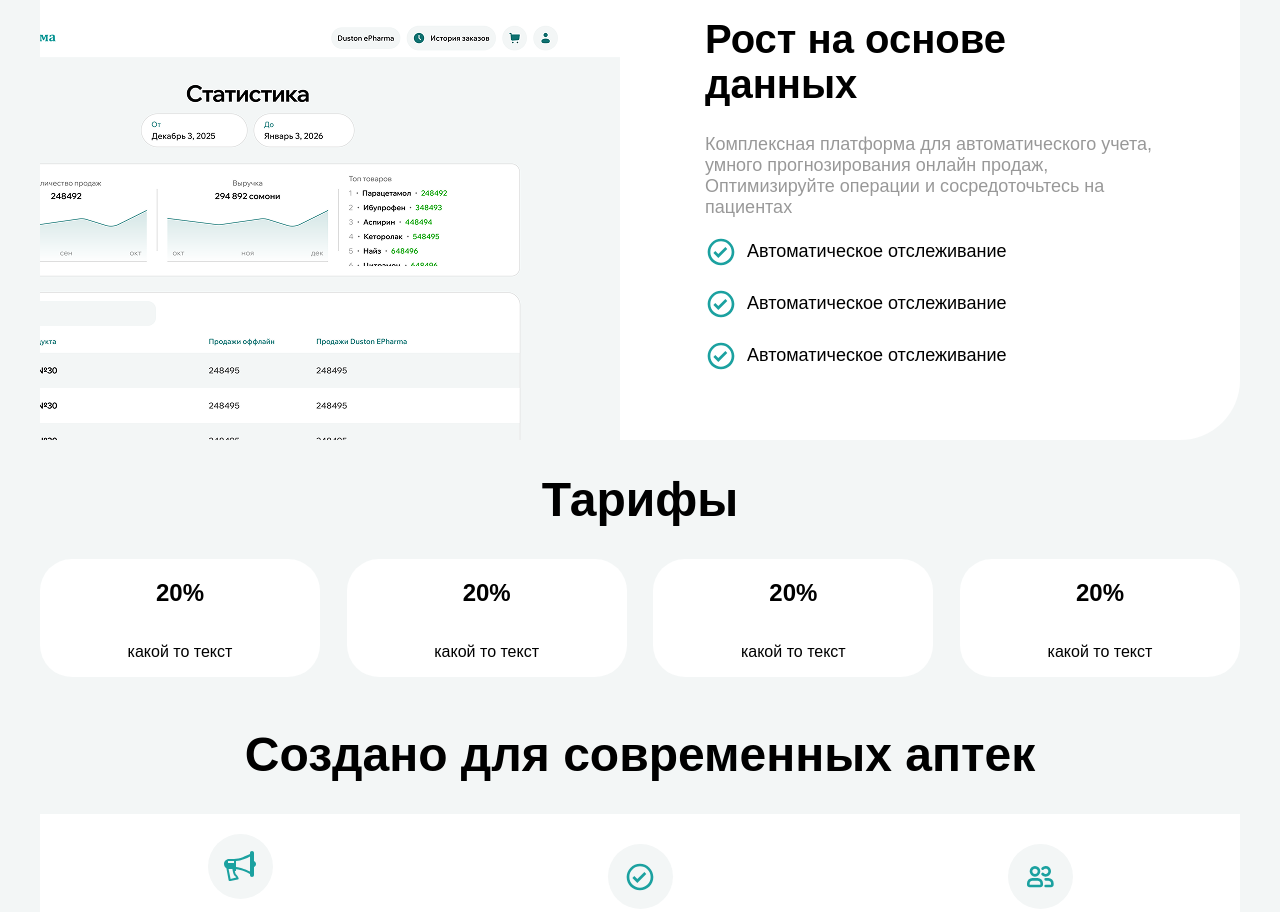
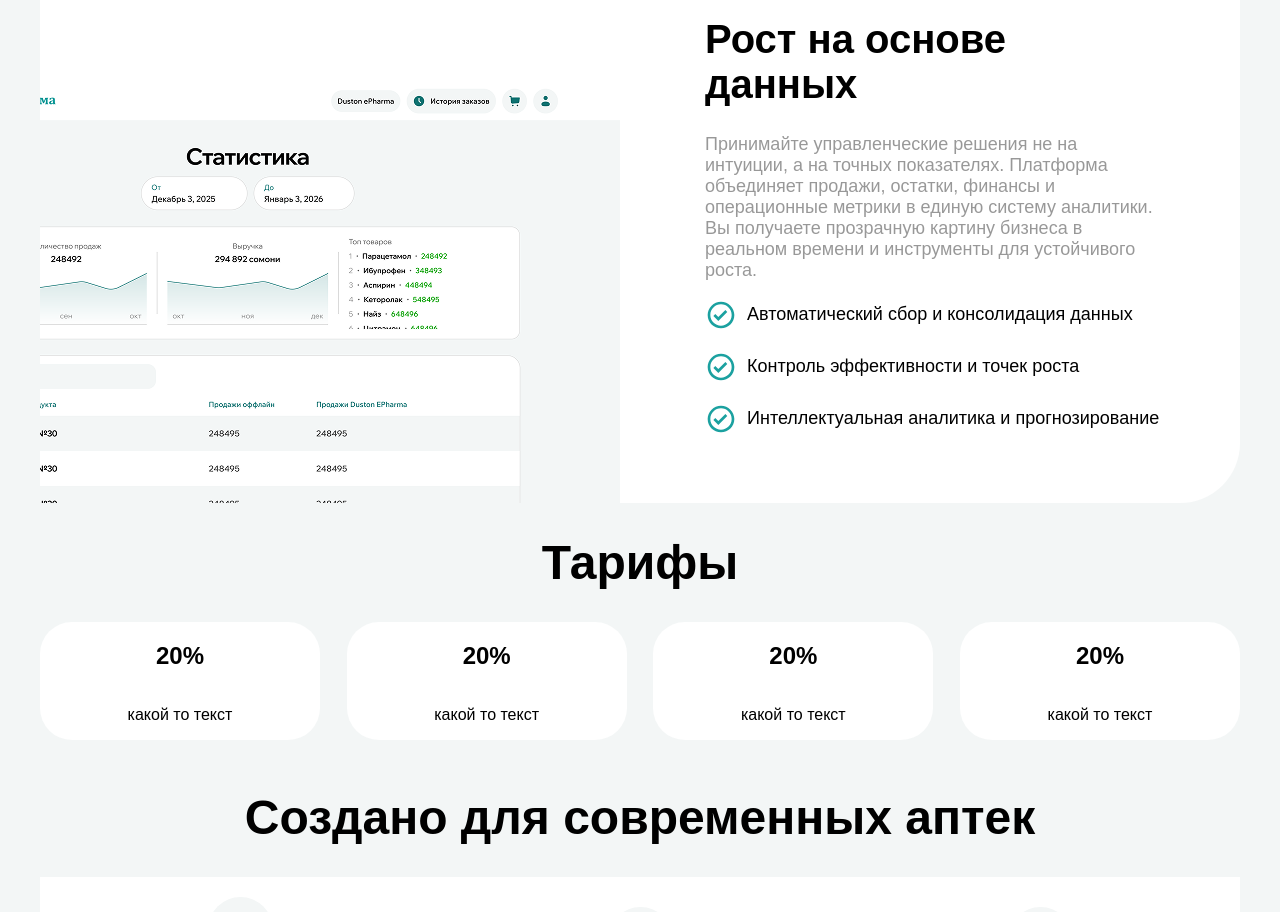
Before and after one commit to Isojon2001/pharma_dusti_web_api, a React (Vite) app: page /lending in a window 1280 px wide. Shown: the part 2000-2912 px from the top of the page. Built offline with nearby package versions, Linux system fonts and the light colour scheme.

Commit message:
Initial commit

```diff
--- a/src/page/Lending.jsx
+++ b/src/page/Lending.jsx
@@ -182,28 +182,28 @@ function Lending() {
                 <div className='lending_warehouse_bg lending_warehouse_bg_one'>
                     <div className='lending_warehouse_paragraph'>
                         <h1>Рост на основе данных</h1>
-                        <p>Комплексная платформа для автоматического учета, умного прогнозирования онлайн продаж, Оптимизируйте операции и сосредоточьтесь на пациентах</p>
+                        <p>Принимайте управленческие решения не на интуиции, а на точных показателях. Платформа объединяет продажи, остатки, финансы и операционные метрики в единую систему аналитики. Вы получаете прозрачную картину бизнеса в реальном времени и инструменты для устойчивого роста.</p>
                         <ul>
                             <div className='lending_cheklist'>
                                 <svg width="32" height="32" viewBox="0 0 32 32" fill="none" xmlns="http://www.w3.org/2000/svg">
                                 <path d="M16.0003 2.66675C8.64833 2.66675 2.66699 8.64808 2.66699 16.0001C2.66699 23.3521 8.64833 29.3334 16.0003 29.3334C23.3523 29.3334 29.3337 23.3521 29.3337 16.0001C29.3337 8.64808 23.3523 2.66675 16.0003 2.66675ZM16.0003 26.6667C10.119 26.6667 5.33366 21.8814 5.33366 16.0001C5.33366 10.1187 10.119 5.33341 16.0003 5.33341C21.8817 5.33341 26.667 10.1187 26.667 16.0001C26.667 21.8814 21.8817 26.6667 16.0003 26.6667Z" fill="#1ba1a0"/>
                                 <path d="M13.3318 18.116L10.2665 15.056L8.38379 16.944L13.3345 21.884L22.2758 12.9427L20.3905 11.0574L13.3318 18.116Z" fill="#1ba1a0"/>
                                 </svg>
-                                <li>Автоматическое отслеживание</li>
+                                <li>Автоматический сбор и консолидация данных</li>
                             </div>
                                                         <div className='lending_cheklist'>
                                 <svg width="32" height="32" viewBox="0 0 32 32" fill="none" xmlns="http://www.w3.org/2000/svg">
                                 <path d="M16.0003 2.66675C8.64833 2.66675 2.66699 8.64808 2.66699 16.0001C2.66699 23.3521 8.64833 29.3334 16.0003 29.3334C23.3523 29.3334 29.3337 23.3521 29.3337 16.0001C29.3337 8.64808 23.3523 2.66675 16.0003 2.66675ZM16.0003 26.6667C10.119 26.6667 5.33366 21.8814 5.33366 16.0001C5.33366 10.1187 10.119 5.33341 16.0003 5.33341C21.8817 5.33341 26.667 10.1187 26.667 16.0001C26.667 21.8814 21.8817 26.6667 16.0003 26.6667Z" fill="#1ba1a0"/>
                                 <path d="M13.3318 18.116L10.2665 15.056L8.38379 16.944L13.3345 21.884L22.2758 12.9427L20.3905 11.0574L13.3318 18.116Z" fill="#1ba1a0"/>
                                 </svg>
-                                <li>Автоматическое отслеживание</li>
+                                <li>Контроль эффективности и точек роста</li>
                             </div>
                                                         <div className='lending_cheklist'>
                                 <svg width="32" height="32" viewBox="0 0 32 32" fill="none" xmlns="http://www.w3.org/2000/svg">
                                 <path d="M16.0003 2.66675C8.64833 2.66675 2.66699 8.64808 2.66699 16.0001C2.66699 23.3521 8.64833 29.3334 16.0003 29.3334C23.3523 29.3334 29.3337 23.3521 29.3337 16.0001C29.3337 8.64808 23.3523 2.66675 16.0003 2.66675ZM16.0003 26.6667C10.119 26.6667 5.33366 21.8814 5.33366 16.0001C5.33366 10.1187 10.119 5.33341 16.0003 5.33341C21.8817 5.33341 26.667 10.1187 26.667 16.0001C26.667 21.8814 21.8817 26.6667 16.0003 26.6667Z" fill="#1ba1a0"/>
                                 <path d="M13.3318 18.116L10.2665 15.056L8.38379 16.944L13.3345 21.884L22.2758 12.9427L20.3905 11.0574L13.3318 18.116Z" fill="#1ba1a0"/>
                                 </svg>
-                                <li>Автоматическое отслеживание</li>
+                                <li>Интеллектуальная аналитика и прогнозирование</li>
                             </div>
                         </ul>
                     </div>
```
